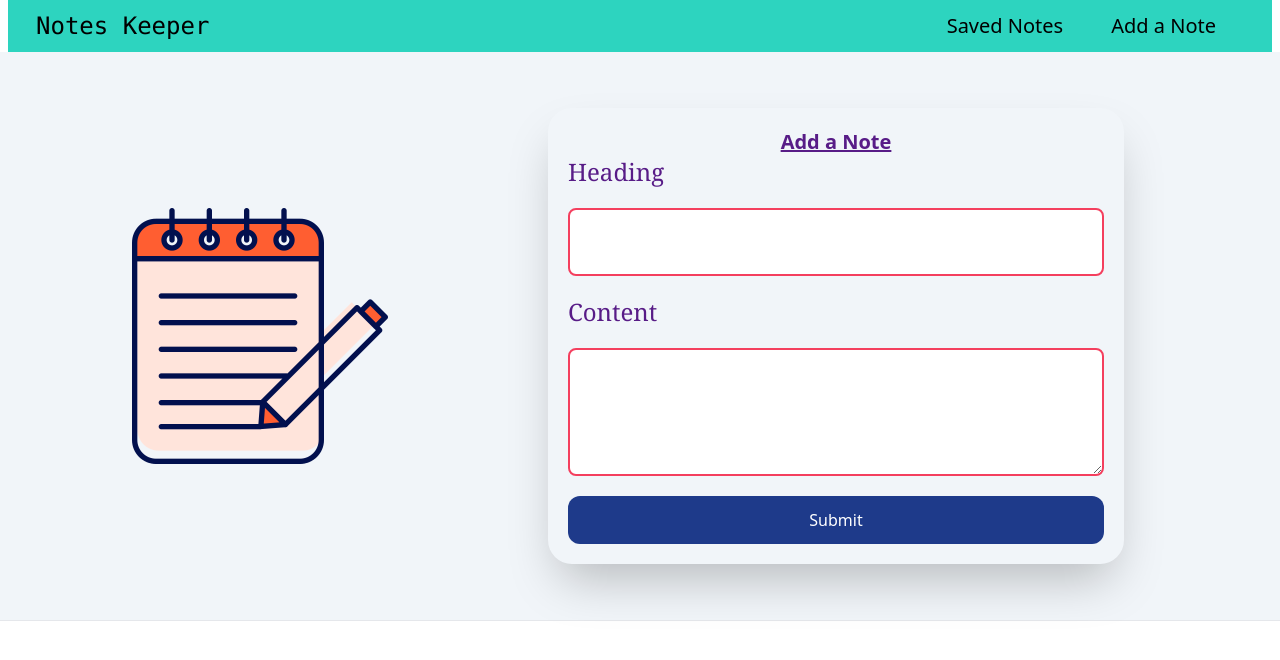
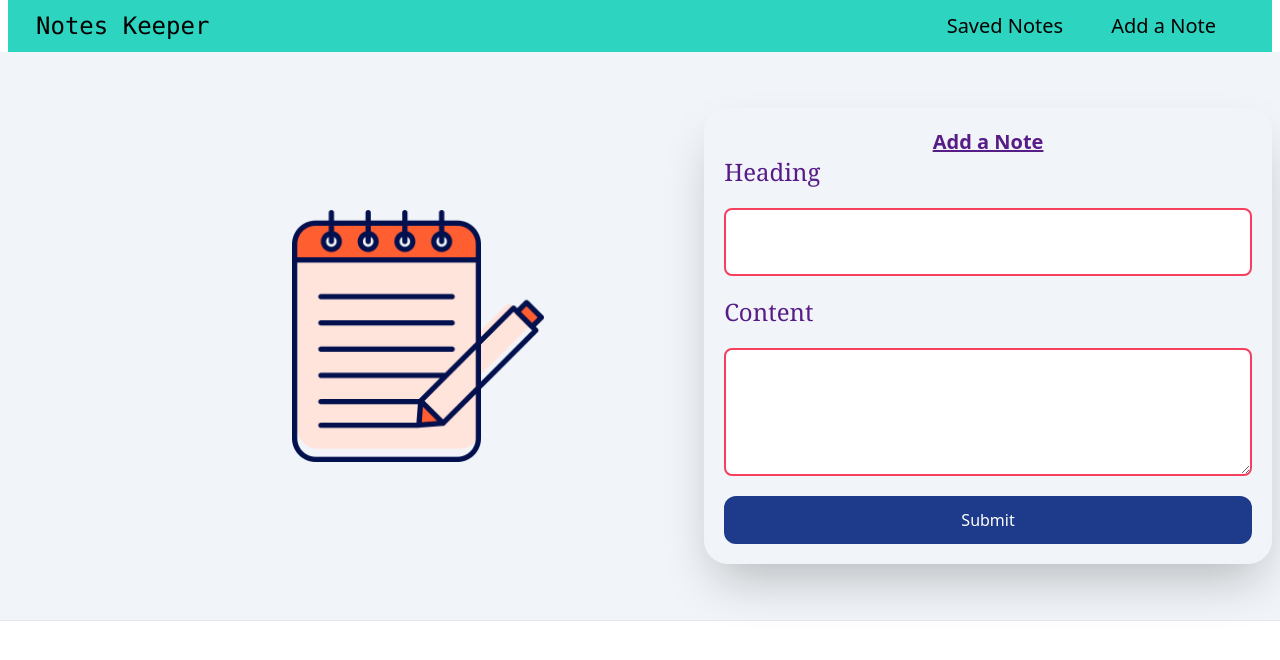
Before and after one commit to arpitverma9335/NotesKeeper, an Angular app: page /add-note in a window 1280 px wide. Shown: the top 660 px of the page. Built offline with nearby package versions, Linux system fonts and the light colour scheme.

Commit message:
Stable commit

```diff
--- a/src/app/myComponents/note-element/note-element.component.html
+++ b/src/app/myComponents/note-element/note-element.component.html
@@ -1,6 +1,6 @@
 <main class="py-14 px-2 bg-slate-100 space-y-14">
   <div class="flex space-x-40 ml-11">
-    <div class="flex items-center w-64 ml-20">
+    <div class="flex items-center w-64 ml-60">
       <img src="./assets/note.png" alt="Diary" />
     </div>
     <div class="flex flex-col items-center w-110 shadow-2xl p-5 rounded-3xl">
```
Also changed, not shown: 1 other file (tests, documents, lock files or other folders).
